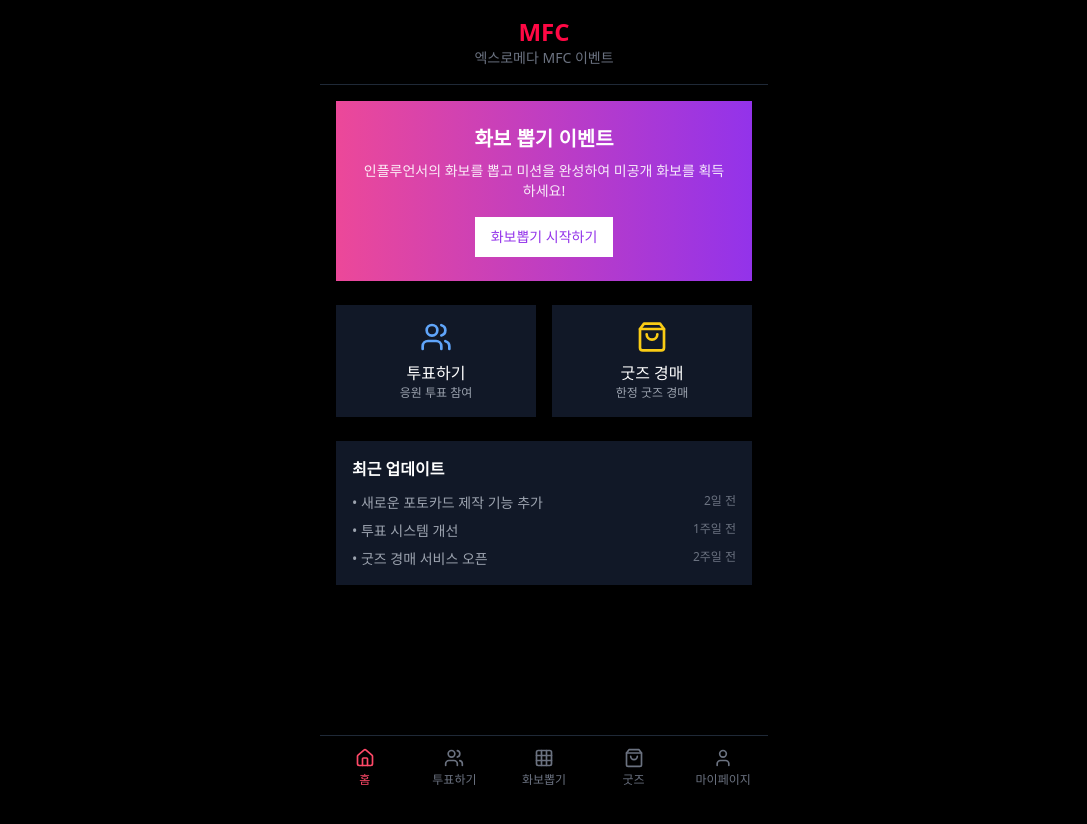
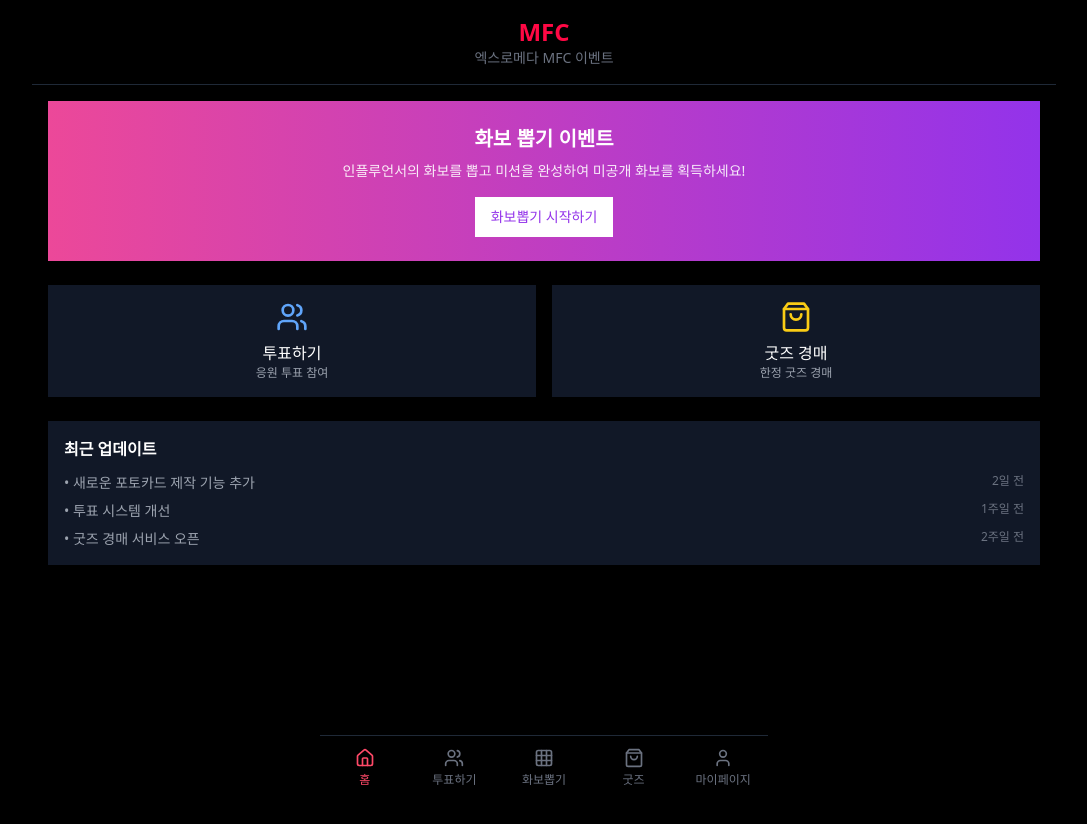
Before and after one commit to cultsoda/mfc, a Next.js app: page / in a window 1280 px wide. Shown: the top 824 px of the page, without its empty margins (96-1183 px from the left). Built offline with nearby package versions, Linux system fonts and the light colour scheme.

Commit message:
PC 최적화 다시

```diff
--- a/app/page.tsx
+++ b/app/page.tsx
@@ -314,7 +314,7 @@ export default function MainApp() {
   return (
     <div className="relative min-h-screen bg-black">
       {/* 메인 콘텐츠 - 모바일 우선, PC에서는 최대 너비 제한 */}
-      <div className="pb-20 max-w-md mx-auto min-h-screen bg-black">
+      <div className="pb-20 max-w-md lg:max-w-5xl mx-auto min-h-screen bg-black">
         {renderScreen()}
       </div>
 
--- a/components/influencer-detail-screen.tsx
+++ b/components/influencer-detail-screen.tsx
@@ -263,10 +263,11 @@ export default function InfluencerDetailScreen({
         </div>
 
         {/* PC/태블릿용 2컬럼 레이아웃, 모바일용 1컬럼 */}
-        <div className="lg:flex lg:gap-8 lg:p-6 lg:max-w-5xl lg:mx-auto">
+        <div className="lg:flex lg:gap-8 lg:p-6">
 
-          {/* 왼쪽 영역 - 인플루언서 정보 (모바일에서는 상단) */}
-          <div className="lg:w-[40%] lg:max-w-[400px] lg:flex-shrink-0">
+        {/* 왼쪽 영역 - 인플루언서 정보 (고정 너비) */}
+        <div className="lg:w-96 lg:flex-shrink-0">
+
             {/* 상단 이미지 영역 */}
             <div className="relative h-64 lg:h-80 xl:h-96 overflow-hidden rounded-lg">
               <div className="absolute inset-0 z-10">
@@ -345,8 +346,8 @@ export default function InfluencerDetailScreen({
             </div>
           </div>
 
-          {/* 오른쪽 영역 - 화보 미리보기 및 미션 정보 (모바일에서는 하단) */}
-          <div className="lg:flex-1 p-4 lg:p-0">
+          {/* 오른쪽 영역 - 화보 미리보기 및 미션 정보 (남은 공간 모두 차지) */}
+          <div className="lg:flex-1 lg:min-w-0 p-4 lg:p-0">
 
 
             {/* 모바일에서만 보이는 뽑기권 정보 */}
```
